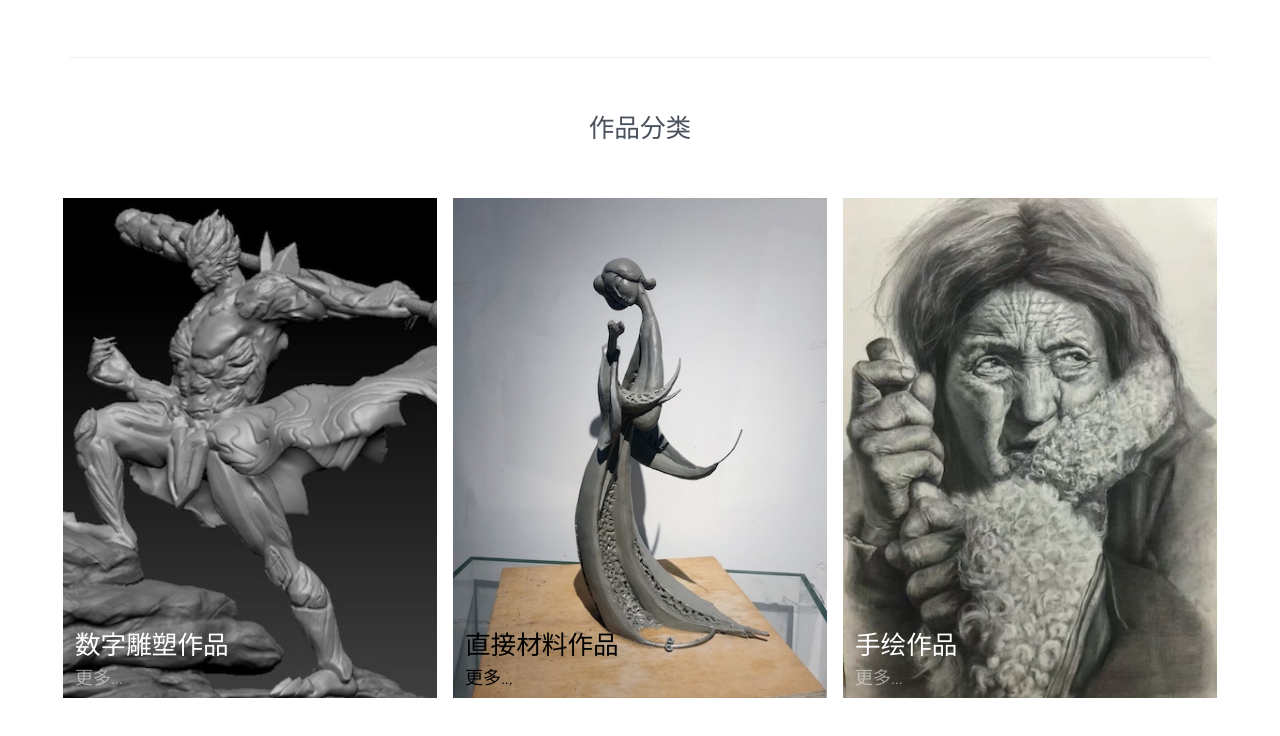
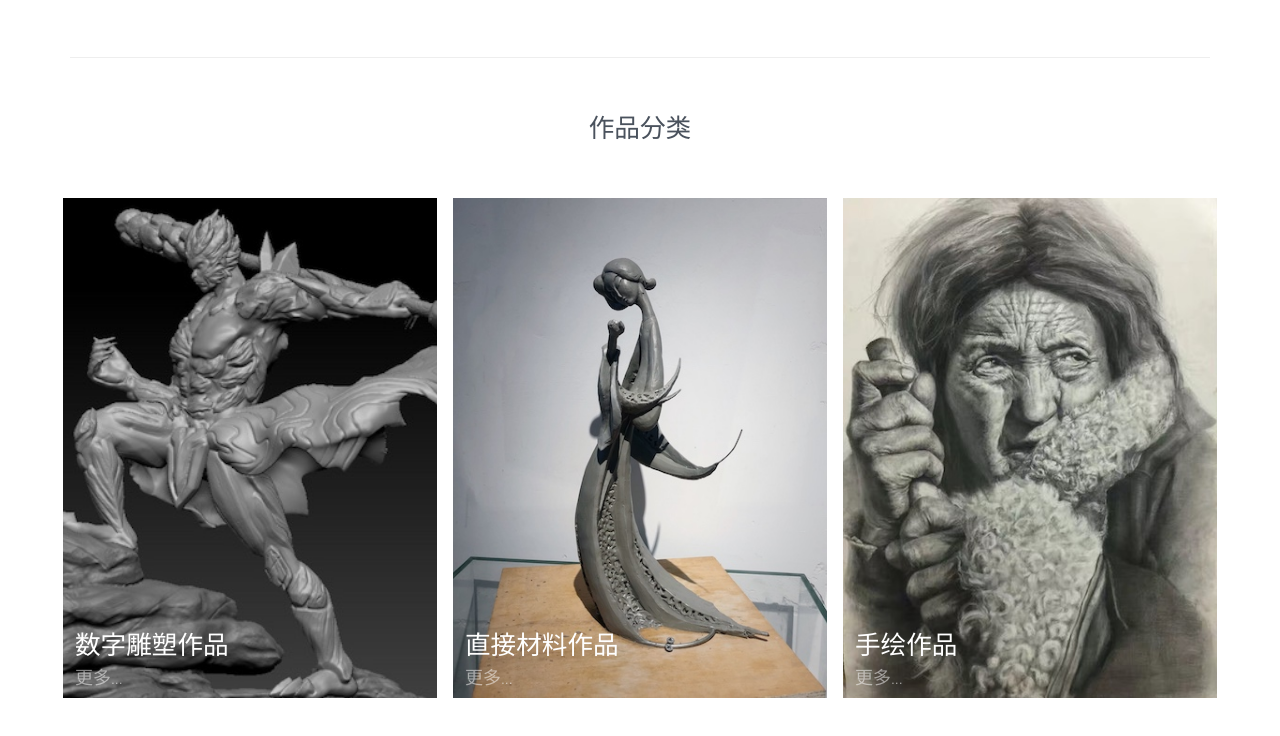
Before and after one commit to ping-guo/CV, a website: page index.html in a window 1280 px wide. Shown: the part 508-1244 px from the top of the page. Drawn offline with Linux system fonts and the light colour scheme; files whose address does not match are found by name.

Commit message:
white font

```diff
--- a/index.html
+++ b/index.html
@@ -93,8 +93,8 @@
         <div class="col-md-4 probootstrap-animate" data-animate-effect="fadeIn">
           <a href="直接材料.html" class="img-bg" style="background-image: url(img/仕女1_small.jpeg);">
             <div class="probootstrap-photo-details">
-              <h2 style="color: black;">直接材料作品</h2>
-              <p style="color: black;">更多...</p>
+              <h2>直接材料作品</h2>
+              <p>更多...</p>
             </div>
           </a>
         </div>
```
